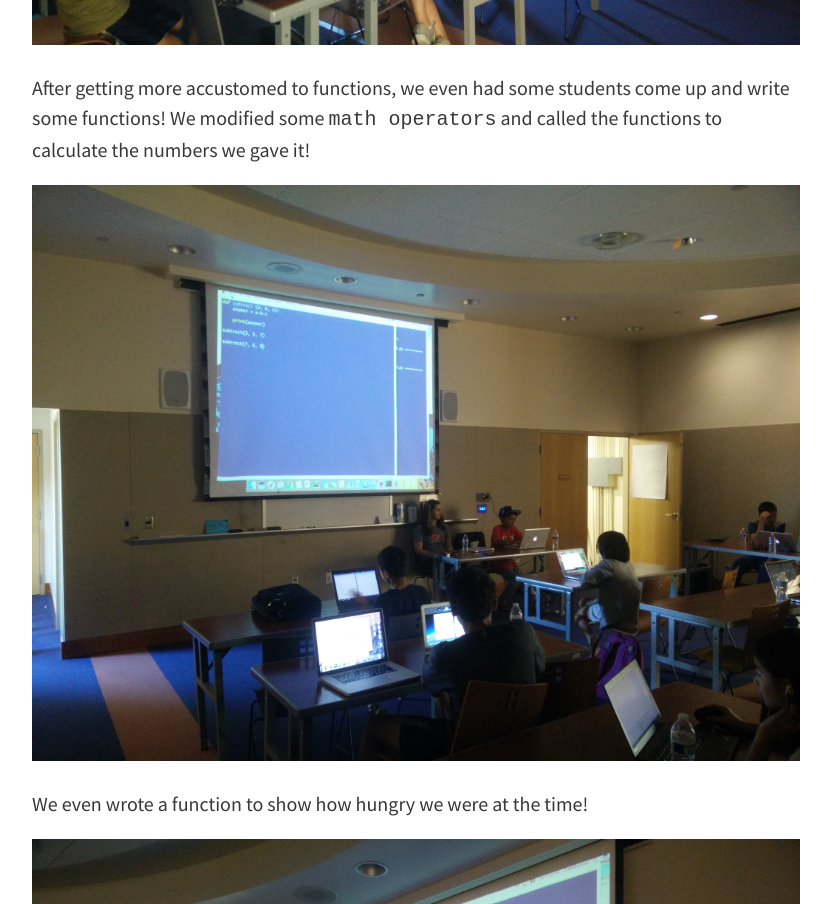
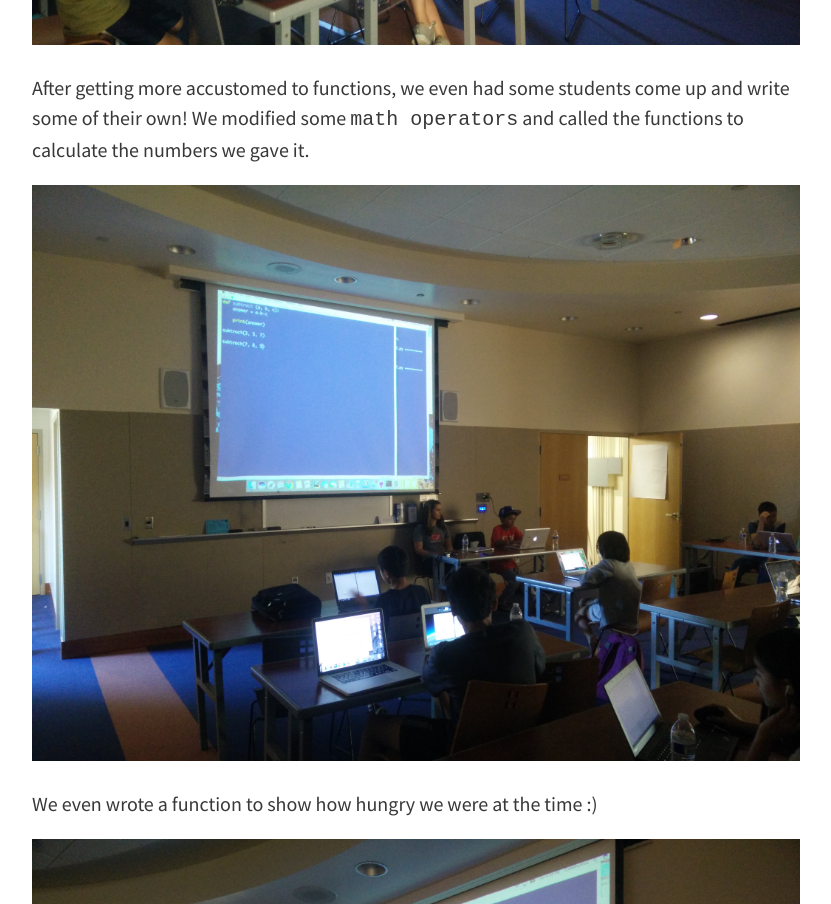
Before and after one commit to codebayarea/codebayarea.github.io, a Jekyll site: the page built from _posts/2016-09-24-september-24th-class.md, in a window 1280 px wide and 1400 px high, scrolled down 2197 px. Shown: the part 185-1089 px from the top of the window, without its empty margins (224-1055 px from the left). Built offline with Jekyll 4.4.1, drawn with Linux system fonts in a browser that asks for light colours; nearby versions of some CDN libraries; some of the changed text lies outside the part shown.

Commit message:
Update 2016-09-24-september-24th-class.md

```diff
--- a/_posts/2016-09-24-september-24th-class.md
+++ b/_posts/2016-09-24-september-24th-class.md
@@ -20,16 +20,16 @@ We wrote a couple functions together so that we had the basics down at first:
 
 ![Function](/img/Python/3/function.jpg)
 
-After getting more accustomed to functions, we even had some students come up and write some functions!
-We modified some `math operators` and called the functions to calculate the numbers we gave it!
+After getting more accustomed to functions, we even had some students come up and write some of their own!
+We modified some `math operators` and called the functions to calculate the numbers we gave it.
 
 ![Student](/img/Python/3/stufunct.jpg)
 
-We even wrote a function to show how hungry we were at the time!
+We even wrote a function to show how hungry we were at the time :)
 
 ![Hungry](/img/Python/3/hungry.jpg)
 
-After creating alot of different functions that do alot of different things, we played around with what we had learned and had a great time just experimenting with what functions can do!
+After creating alot of different functions that do alot of different things, we played around with what we had learned and had a great time just experimenting with what functions can do.
 
 ![Final Img](/img/Python/3/peace.jpg)
 
```
